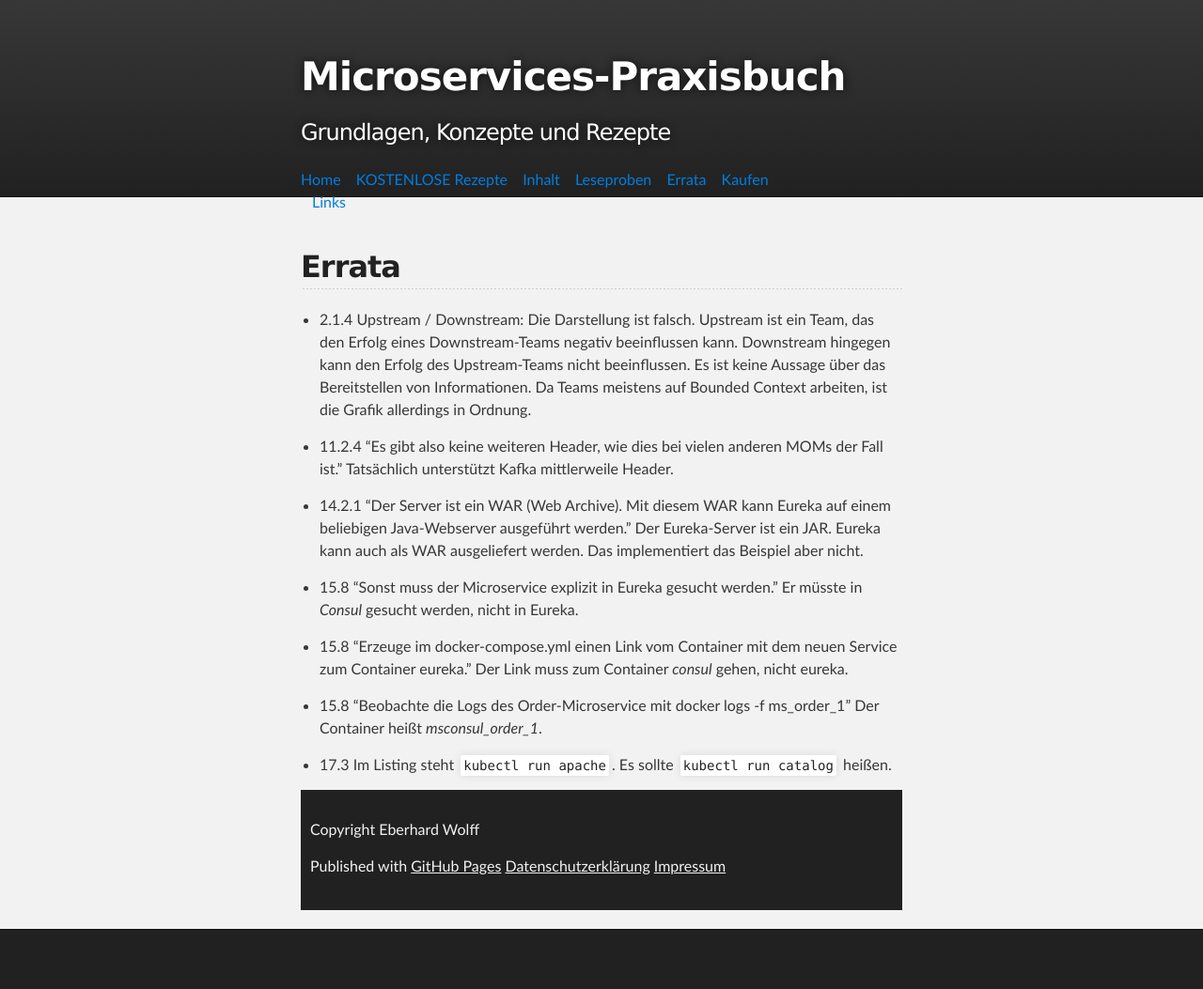
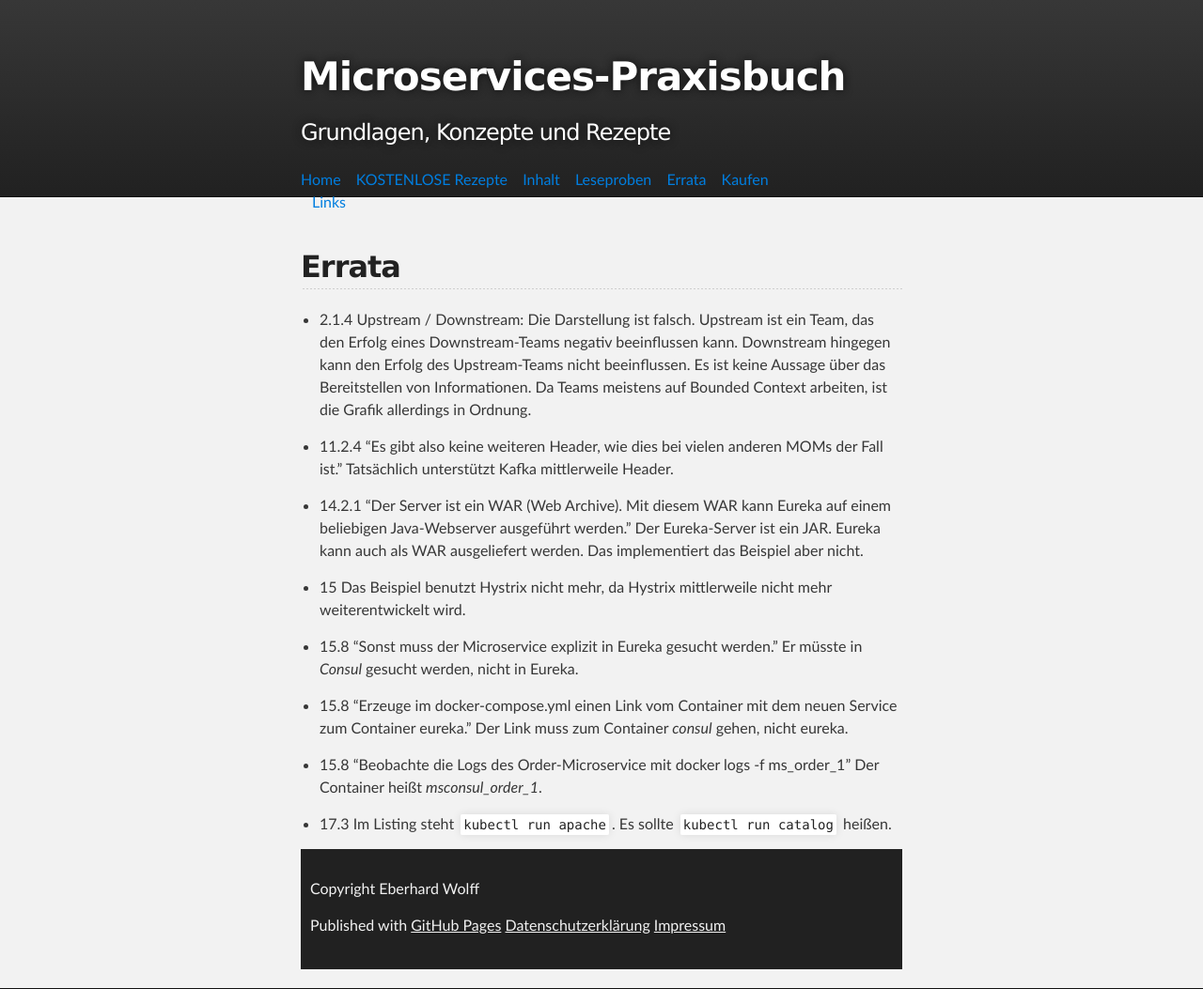
Before and after one commit to ewolff/microservices-praxisbuch.de, a Jekyll site: the page built from errata.md, in a window 1280 px wide. Shown: the whole page at 94% size. Built offline with Jekyll 4.4.1, drawn with Linux system fonts in a browser that asks for light colours; before the commit the page ends 990 px from its top, so only the background shows below that.

Commit message:
Hystrix nicht mehr Consul-Beispiel

```diff
--- a/errata.md
+++ b/errata.md
@@ -23,6 +23,9 @@ Errata
   Eureka-Server ist ein JAR. Eureka kann auch als WAR ausgeliefert
   werden. Das implementiert das Beispiel aber nicht.
 
+* 15 Das Beispiel benutzt Hystrix nicht mehr, da Hystrix mittlerweile
+  nicht mehr weiterentwickelt wird.
+
 * 15.8 "Sonst muss der Microservice explizit in Eureka gesucht
 werden." Er müsste in *Consul* gesucht werden, nicht in Eureka.
 
```
